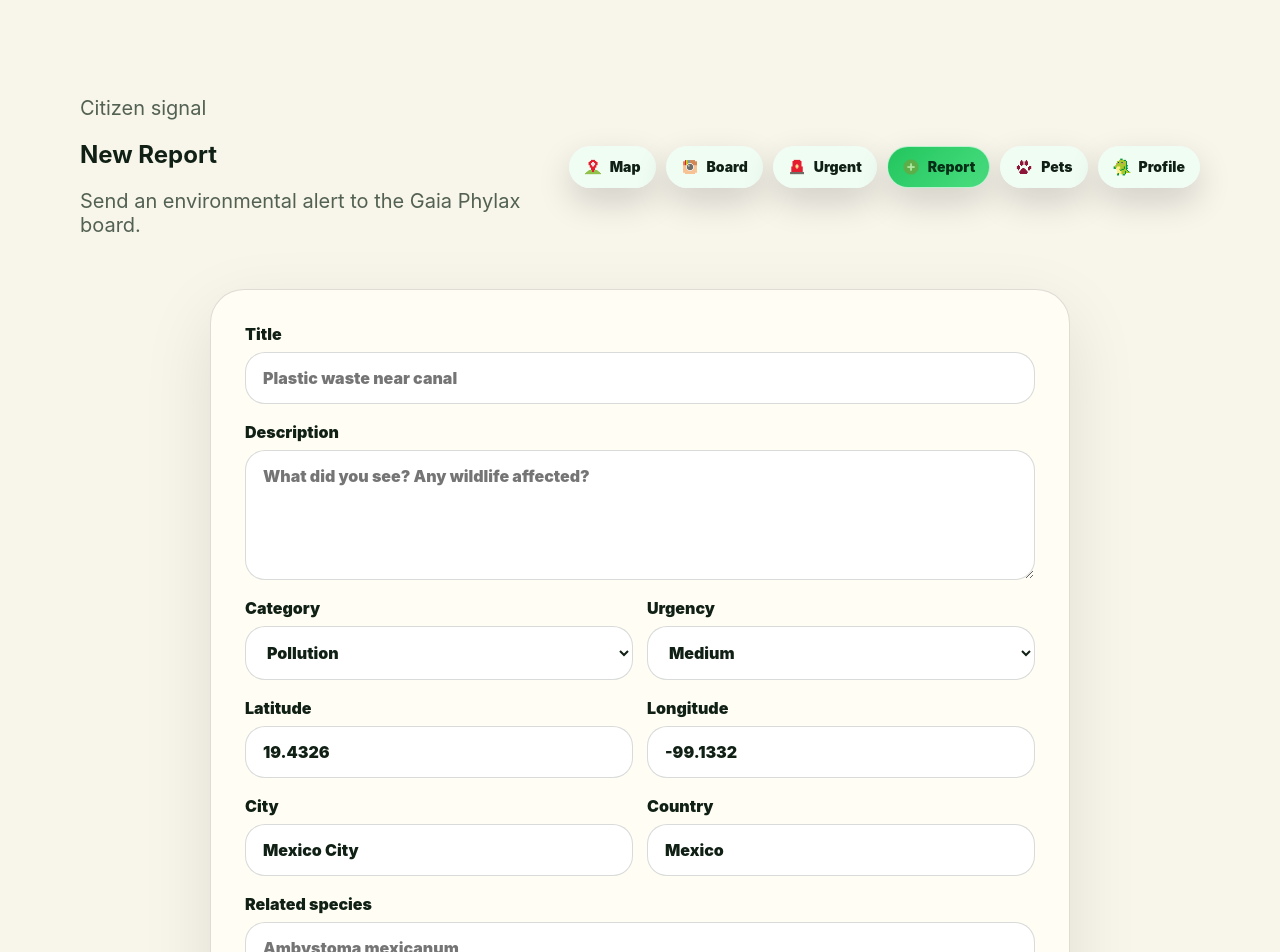
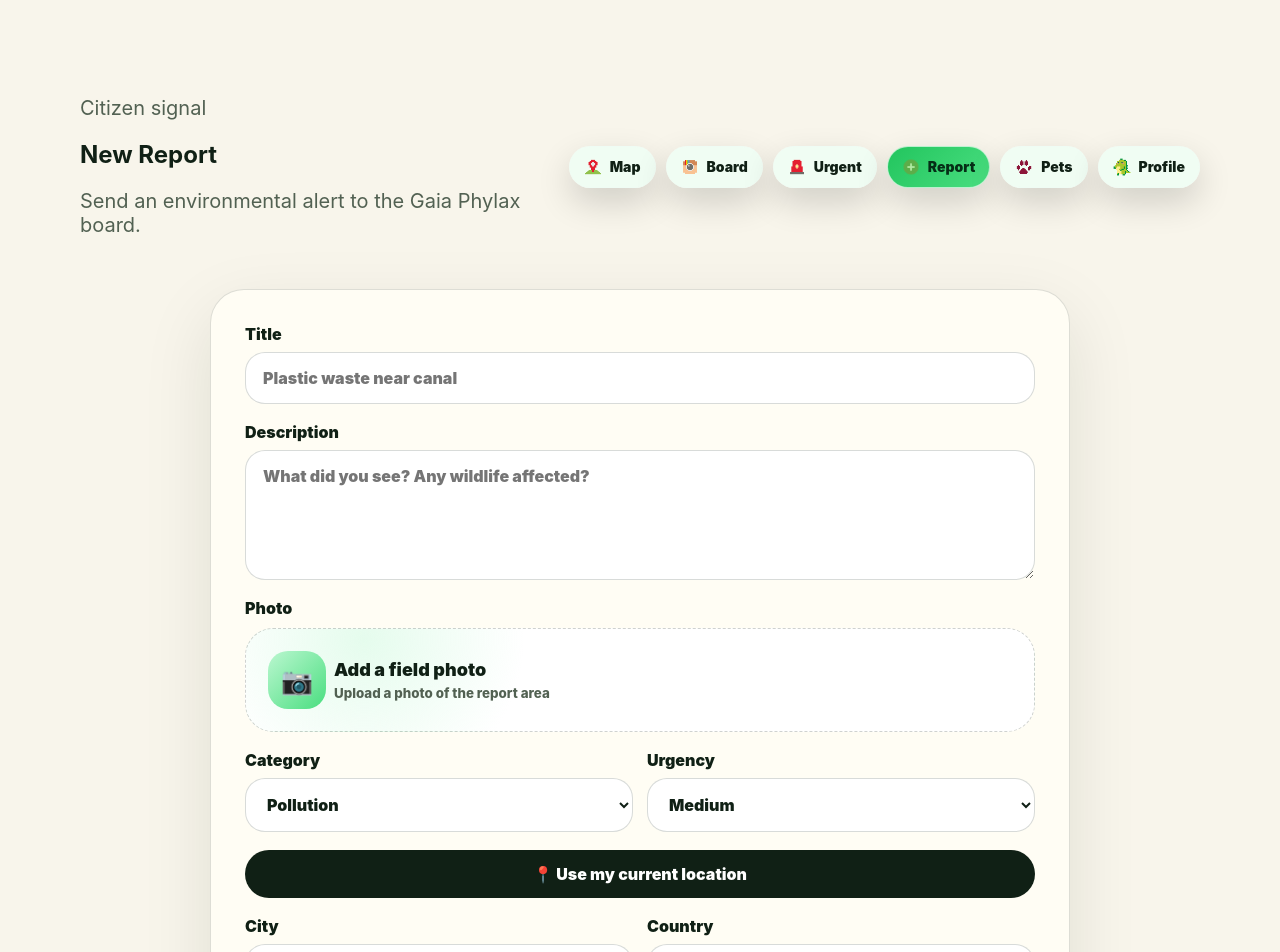
Before and after one commit to EsmeNtb/Gaia-Phylax, a React (Vite) app in the folder frontend/: page /report in a window 1280 px wide. Shown: the top 952 px of the page. Built offline with nearby package versions, Linux system fonts and the light colour scheme.

Commit message:
feat: updateh final touches

```diff
--- a/frontend/src/api/client.ts
+++ b/frontend/src/api/client.ts
@@ -24,6 +24,7 @@ export type CitizenReport = {
   city?: string;
   urgency?: string;
   status?: string;
+  image_url?: string;
   related_species?: string;
   created_at?: string;
   view_count?: number;
--- a/frontend/src/pages/ReportPage.tsx
+++ b/frontend/src/pages/ReportPage.tsx
@@ -1,6 +1,8 @@
 import { FormEvent, useState } from "react";
-import { Link, useNavigate } from "react-router-dom";
+import { useNavigate } from "react-router-dom";
+
 import { api } from "../api/client";
+import { supabase } from "../api/supabaseClient";
 import AppNav from "../components/AppNav";
 
 function ReportPage() {
@@ -10,13 +12,82 @@ function ReportPage() {
   const [description, setDescription] = useState("");
   const [category, setCategory] = useState("pollution");
   const [urgency, setUrgency] = useState("medium");
-  const [latitude, setLatitude] = useState("19.4326");
-  const [longitude, setLongitude] = useState("-99.1332");
-  const [city, setCity] = useState("Mexico City");
-  const [country, setCountry] = useState("Mexico");
+
+  const [latitude, setLatitude] = useState("");
+  const [longitude, setLongitude] = useState("");
+
+  const [city, setCity] = useState("");
+  const [country, setCountry] = useState("");
   const [relatedSpecies, setRelatedSpecies] = useState("");
+
+  const [imageFile, setImageFile] = useState<File | null>(null);
+  const [imagePreview, setImagePreview] = useState("");
+
   const [loading, setLoading] = useState(false);
   const [message, setMessage] = useState("");
+
+  function useCurrentLocation() {
+    if (!navigator.geolocation) {
+      setMessage("Geolocation is not supported by this browser.");
+      return;
+    }
+
+    setMessage("Getting your location...");
+
+    navigator.geolocation.getCurrentPosition(
+      (position) => {
+        const lat = position.coords.latitude.toFixed(5);
+        const lng = position.coords.longitude.toFixed(5);
+
+        setLatitude(lat);
+        setLongitude(lng);
+        setMessage("Location added.");
+      },
+      () => {
+        setMessage("Could not get your location. Please allow location access.");
+      },
+      {
+        enableHighAccuracy: true,
+        timeout: 10000,
+      }
+    );
+  }
+
+  function handleImageChange(file: File | null) {
+    setImageFile(file);
+
+    if (!file) {
+      setImagePreview("");
+      return;
+    }
+
+    setImagePreview(URL.createObjectURL(file));
+  }
+
+  async function uploadReportImage() {
+    if (!imageFile) return undefined;
+
+    const extension = imageFile.name.split(".").pop() || "png";
+    const fileName = `${crypto.randomUUID()}.${extension}`;
+    const filePath = `reports/${fileName}`;
+
+    const { error } = await supabase.storage
+      .from("report-images")
+      .upload(filePath, imageFile, {
+        cacheControl: "3600",
+        upsert: false,
+      });
+
+    if (error) {
+      throw error;
+    }
+
+    const { data } = supabase.storage
+      .from("report-images")
+      .getPublicUrl(filePath);
+
+    return data.publicUrl;
+  }
 
   async function handleSubmit(event: FormEvent) {
     event.preventDefault();
@@ -26,21 +97,37 @@ function ReportPage() {
       return;
     }
 
+    if (!latitude || !longitude) {
+      setMessage("Please add your location before sending the report.");
+      return;
+    }
+
+    const lat = Number(latitude);
+    const lng = Number(longitude);
+
+    if (Number.isNaN(lat) || Number.isNaN(lng)) {
+      setMessage("Location is invalid.");
+      return;
+    }
+
     try {
       setLoading(true);
       setMessage("");
 
+      const imageUrl = await uploadReportImage();
+
       await api.createReport({
-        title,
-        description,
+        title: title.trim(),
+        description: description.trim() || undefined,
         category,
-        latitude: Number(latitude),
-        longitude: Number(longitude),
-        country,
-        city,
+        latitude: lat,
+        longitude: lng,
+        country: country.trim() || undefined,
+        city: city.trim() || undefined,
         urgency,
         status: "open",
-        related_species: relatedSpecies || undefined,
+        image_url: imageUrl,
+        related_species: relatedSpecies.trim() || undefined,
       });
 
       setMessage("Report created successfully 🌿");
@@ -64,7 +151,7 @@ function ReportPage() {
           <p>Send an environmental alert to the Gaia Phylax board.</p>
         </div>
 
-        <AppNav/>
+        <AppNav />
       </header>
 
       <section className="report-form-card">
@@ -87,6 +174,40 @@ function ReportPage() {
             />
           </label>
 
+          <div className="photo-upload-field">
+        <span className="report-label">Photo</span>
+
+        <label className="photo-upload-box">
+              <input
+                type="file"
+                accept="image/*"
+                onChange={(event) =>
+                  handleImageChange(event.target.files?.[0] || null)
+                }
+              />
+
+              <span className="photo-upload-icon">📷</span>
+
+              <div>
+                <strong>
+                  {imageFile ? imageFile.name : "Add a field photo"}
+                </strong>
+
+                <small>
+                  {imageFile
+                    ? "Click to replace the image"
+                    : "Upload a photo of the report area"}
+                </small>
+              </div>
+            </label>
+          </div>
+
+          {imagePreview && (
+            <div className="report-image-preview">
+              <img src={imagePreview} alt="Report preview" />
+            </div>
+          )}
+
           <div className="form-grid">
             <label>
               Category
@@ -99,7 +220,11 @@ function ReportPage() {
                 <option value="habitat_damage">Habitat damage</option>
                 <option value="injured_animal">Injured animal</option>
                 <option value="endangered_species">Endangered species</option>
-                <option value="illegal_hunting_fishing">Illegal hunting / fishing</option>
+                <option value="illegal_hunting_fishing">
+                  Illegal hunting / fishing
+                </option>
+                <option value="water_contamination">Water contamination</option>
+                <option value="flood">Flood</option>
                 <option value="other">Other</option>
               </select>
             </label>
@@ -118,23 +243,19 @@ function ReportPage() {
             </label>
           </div>
 
-          <div className="form-grid">
-            <label>
-              Latitude
-              <input
-                value={latitude}
-                onChange={(event) => setLatitude(event.target.value)}
-              />
-            </label>
+          <button
+            type="button"
+            className="location-autofill-button"
+            onClick={useCurrentLocation}
+          >
+            📍 Use my current location
+          </button>
 
-            <label>
-              Longitude
-              <input
-                value={longitude}
-                onChange={(event) => setLongitude(event.target.value)}
-              />
-            </label>
-          </div>
+          {latitude && longitude && (
+            <p className="location-confirmation">
+              Location added: {latitude}, {longitude}
+            </p>
+          )}
 
           <div className="form-grid">
             <label>
@@ -142,6 +263,7 @@ function ReportPage() {
               <input
                 value={city}
                 onChange={(event) => setCity(event.target.value)}
+                placeholder="Optional"
               />
             </label>
 
@@ -150,8 +272,29 @@ function ReportPage() {
               <input
                 value={country}
                 onChange={(event) => setCountry(event.target.value)}
+                placeholder="Optional"
               />
             </label>
+          </div>
+
+          <div className="technical-location-fields">
+            <div className="form-grid">
+              <label>
+                Latitude
+                <input
+                  value={latitude}
+                  onChange={(event) => setLatitude(event.target.value)}
+                />
+              </label>
+
+              <label>
+                Longitude
+                <input
+                  value={longitude}
+                  onChange={(event) => setLongitude(event.target.value)}
+                />
+              </label>
+            </div>
           </div>
 
           <label>
--- a/frontend/src/styles/index.css
+++ b/frontend/src/styles/index.css
@@ -2081,6 +2081,15 @@ a {
   font-weight: 800;
 }
 
+.location-autofill-button {
+  border: none;
+  border-radius: 999px;
+  padding: 14px 20px;
+  background: #102015;
+  color: #ffffff;
+  font-weight: 950;
+  cursor: pointer;
+}
 .boost-button {
   margin-top: 22px;
   width: 100%;
@@ -2846,3 +2855,81 @@ a {
     grid-template-columns: 1fr;
   }
 }
+
+/* =========================
+   CUSTOM PHOTO UPLOAD
+========================= */
+
+.photo-upload-field {
+  display: grid;
+  gap: 10px;
+}
+
+.report-label {
+  color: #102015;
+  font-weight: 950;
+}
+
+.photo-upload-box {
+  border: 1.5px dashed rgba(16, 32, 21, 0.2);
+  background:
+    radial-gradient(circle at 15% 10%, rgba(187, 247, 208, 0.38), transparent 10rem),
+    #ffffff;
+  border-radius: 28px;
+  padding: 22px;
+  display: flex !important;
+  align-items: center;
+  gap: 18px;
+  cursor: pointer;
+  transition: 0.18s ease;
+}
+
+.photo-upload-box:hover {
+  border-color: #22c55e;
+  background: #ecfdf5;
+  box-shadow: 0 18px 44px rgba(22, 163, 74, 0.12);
+}
+
+.photo-upload-box input {
+  display: none;
+}
+
+.photo-upload-icon {
+  width: 58px;
+  height: 58px;
+  flex: 0 0 58px;
+  display: grid;
+  place-items: center;
+  border-radius: 20px;
+  background: linear-gradient(135deg, #bbf7d0 0%, #4ade80 100%);
+  font-size: 26px;
+}
+
+.photo-upload-box strong {
+  display: block;
+  color: #102015;
+  font-size: 18px;
+  font-weight: 950;
+}
+
+.photo-upload-box small {
+  display: block;
+  margin-top: 5px;
+  color: #526152;
+  font-weight: 800;
+}
+
+.report-image-preview {
+  border-radius: 28px;
+  overflow: hidden;
+  border: 1px solid rgba(16, 32, 21, 0.12);
+  background: #f8fafc;
+  box-shadow: 0 16px 42px rgba(16, 32, 21, 0.08);
+}
+
+.report-image-preview img {
+  width: 100%;
+  max-height: 340px;
+  object-fit: cover;
+  display: block;
+}
```
Also changed, not shown: 1 other file (tests, documents, lock files or other folders).
